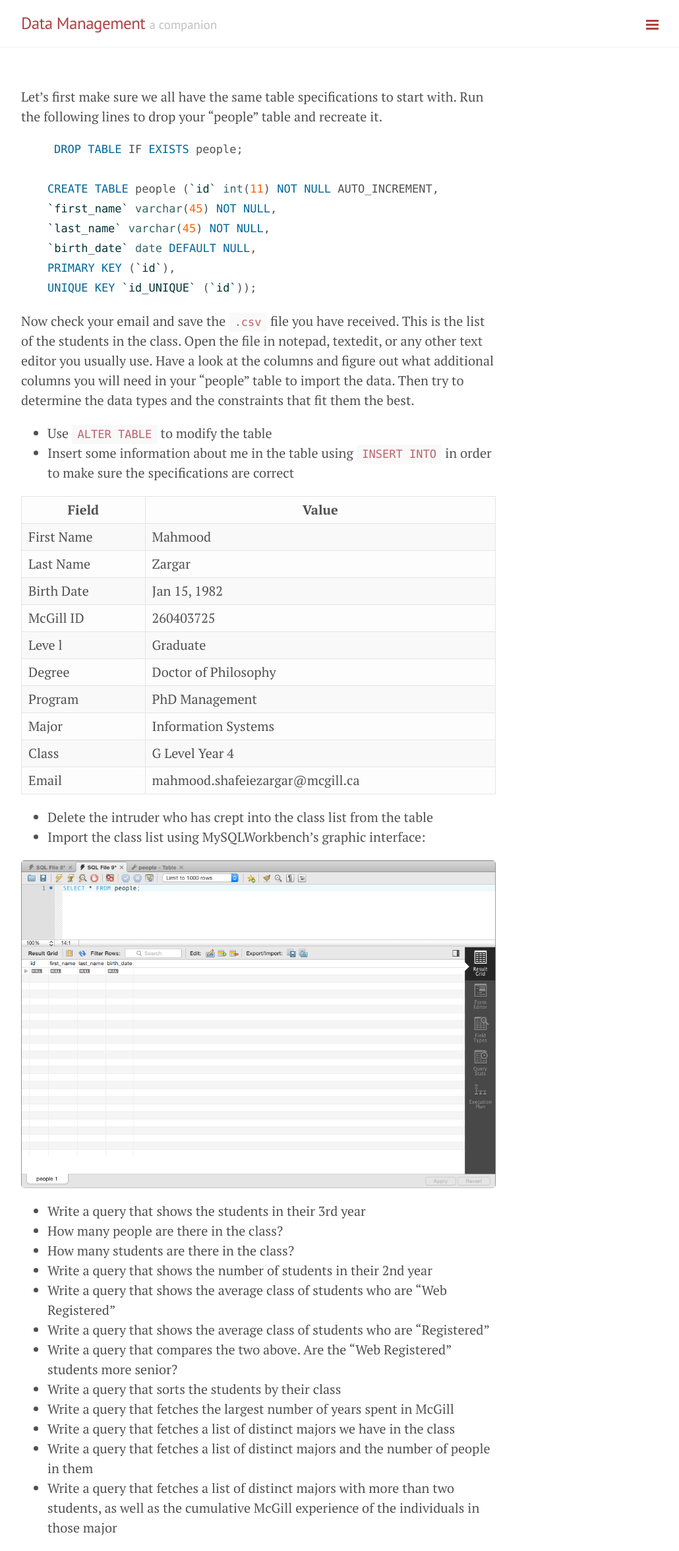
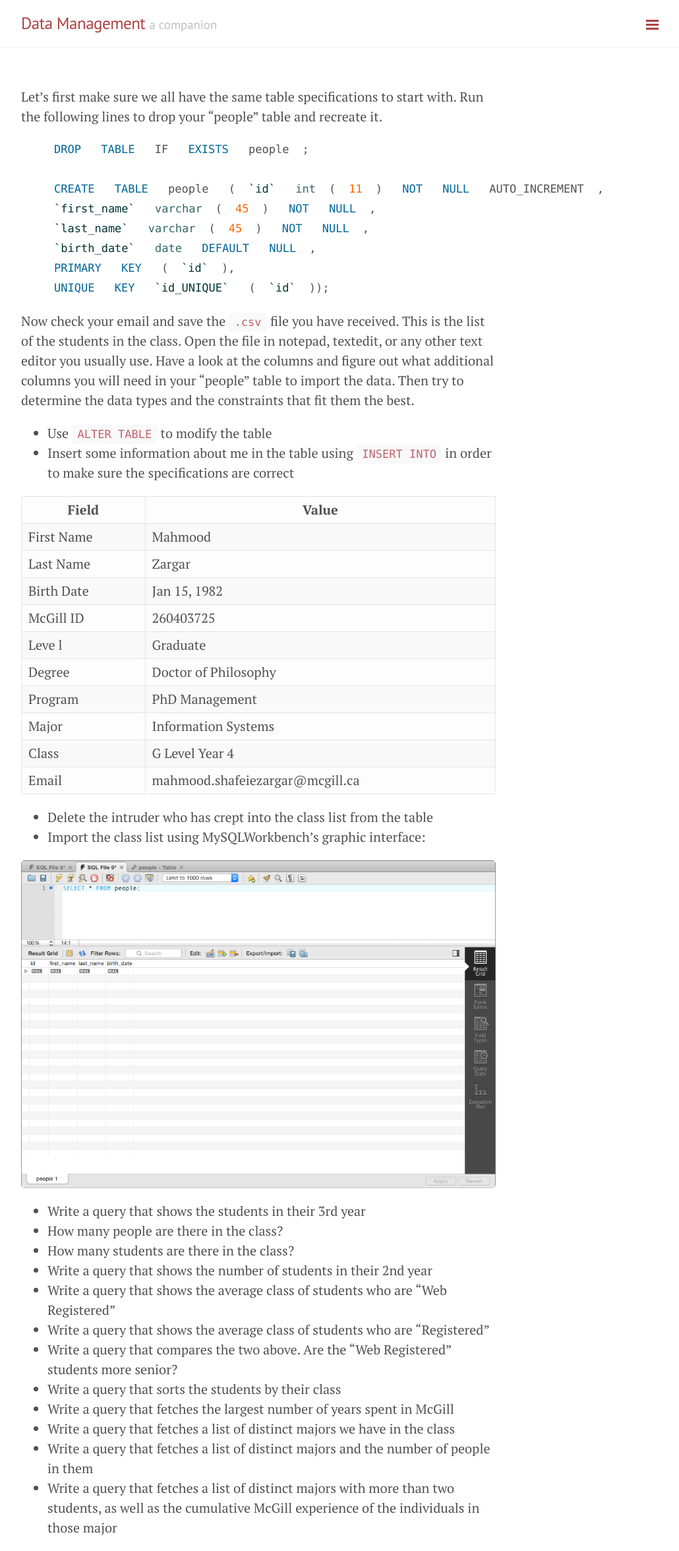
Before and after one commit to retrography/data-management, a Jekyll site: the page built from exercises/session_06.md, in a window 1280 px wide. Shown: the whole page at 66% size, without its empty margins (248-1278 px from the left). Built offline with Jekyll 4.4.1, drawn with Linux system fonts in a browser that asks for light colours; Markdown is read by kramdown in place of the engine named in the settings.

Commit message:
css updates

```diff
--- a/public/css/poole.css
+++ b/public/css/poole.css
@@ -191,11 +191,15 @@ div.highlight pre {
 }
 
 pre code {
-  padding: 10px 10px 10px 10px;
+  padding: 0px;
 /*  font-size: 85%;*/
   color: inherit;
   background-color: transparent;
   line-height: 1.4em;
+}
+
+code span {
+	margin: 0px 10px 0px 10px;
 }
 
 pre span.lineno {
```
